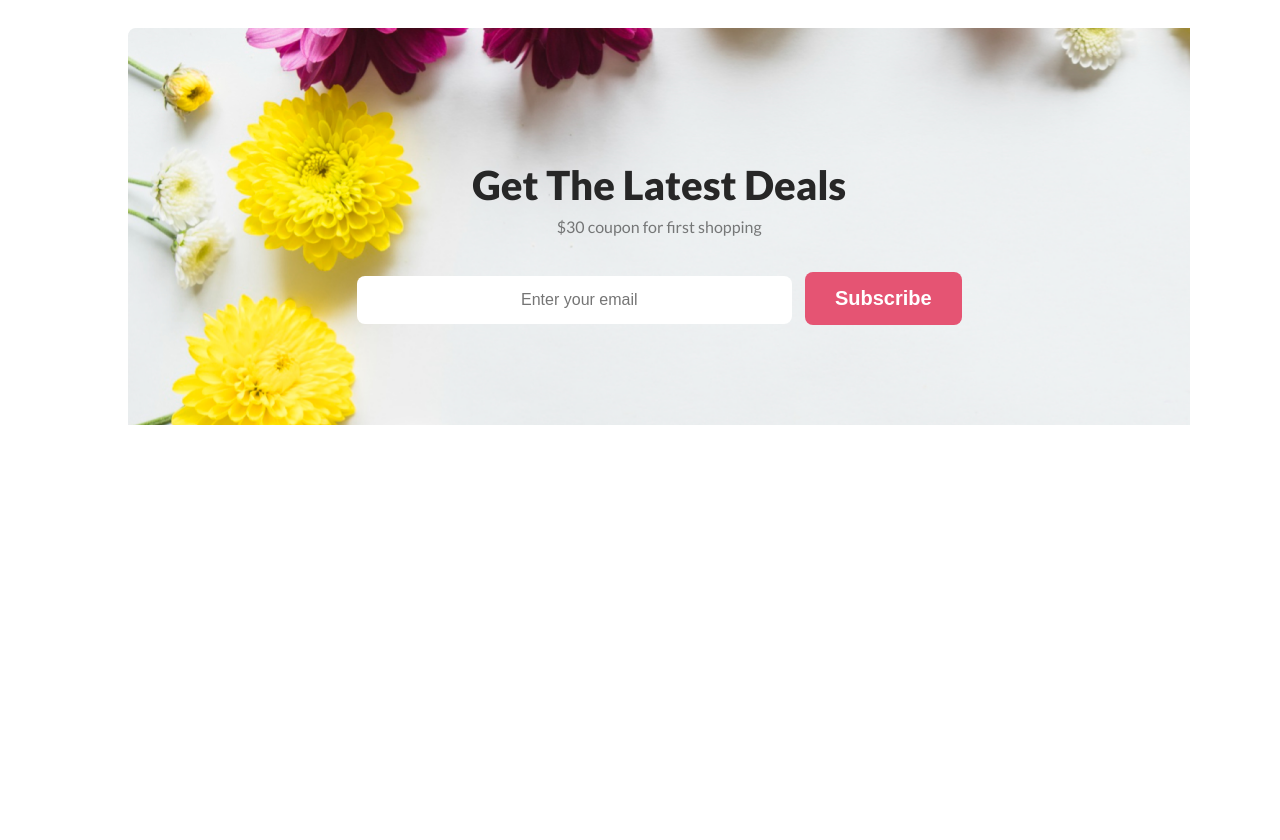
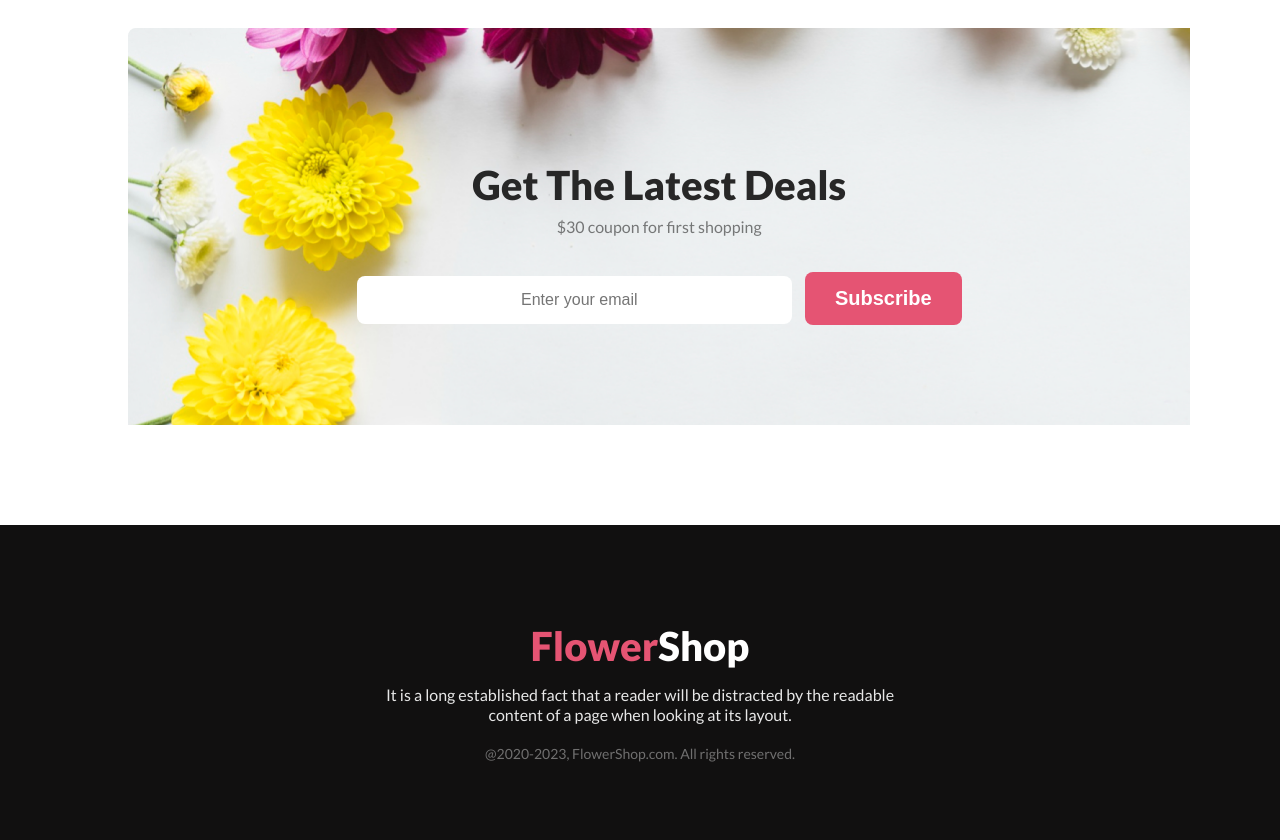
Before and after one commit to Rahamat725/flower-shop, a plain HTML site: page index.html in a window 1280 px wide. Shown: the part 2720-3560 px from the top of the page. Before the commit the page ends 3245 px from the top, so only its background shows below. Drawn offline with Linux system fonts and the light colour scheme.

Commit message:
added footer part

```diff
--- a/index.html
+++ b/index.html
@@ -99,7 +99,14 @@
             </form>
         </section>
     </main>
-    <footer></footer>
+
+    <!-- Footer part -->
+
+    <footer class="footer-section">
+        <h2 class="footer-title"><span class="text-color">Flower</span>Shop</h2>
+        <p class="footer-decription">It is a long established fact that a reader will be distracted by the readable content of a page when looking at its layout.</p>
+        <p class="footer-copy-right">@2020-2023, FlowerShop.com. All rights reserved. </p>
+    </footer>
 </body>
 
 </html>
--- a/style/flower.css
+++ b/style/flower.css
@@ -8,6 +8,10 @@
     font-size: 20px;
     font-weight: 700;
 
+}
+
+.text-color {
+    color: #E55473;
 }
 
 body {
@@ -128,7 +132,9 @@ body {
     padding-top: 70px;
 
 }
-
+.flower-box>div:hover{
+    border: 2px solid grey;
+}
 .flower-box #feature-box-1 {
 
     border-radius: 300px 300px 0px 0px;
@@ -186,9 +192,7 @@ padding-right: 10%; */
     margin-bottom: 10px;
 }
 
-.text-color {
-    color: #E55473;
-}
+
 
 .hot-deal-decription {
     color: rgba(39, 39, 39, 0.60);
@@ -249,7 +253,9 @@ padding-right: 10%; */
     width:25%;
 
 }
-
+.instagram-box-section>div:hover{
+    border: 2px solid grey;
+}
 /* Get The Latest part */
 
 .latest-section{
@@ -292,3 +298,45 @@ width:40%;
 padding: 15px 0 15px 10px;
 margin-right: 10px;
 }
+
+/*  hover subscribe box*/
+.latest-section input[type="email"]:hover{
+    border: 2px solid grey;
+}
+
+/* Footer section */
+
+.footer-section{
+    background: #111010;
+    text-align: center;
+    padding: 5% 30%;
+}
+
+.footer-title{
+    color:#FFFFFF;
+font-family: Lato;
+font-size: 40px;
+font-weight: 800;
+margin-bottom: 0;
+}
+
+.footer-decription{
+    color: rgba(255, 255, 255, 0.90);
+text-align: center;
+font-family: Lato;
+font-size: 16px;
+font-weight: 400;
+line-height: 20px;
+margin-top: 15px;
+margin-bottom:20px ;
+
+}
+
+.footer-copy-right{
+    color: rgba(255, 255, 255, 0.40);
+text-align: center;
+font-family: Lato;
+font-size: 14px;
+font-weight: 400;
+margin-top: 0;
+}
```
